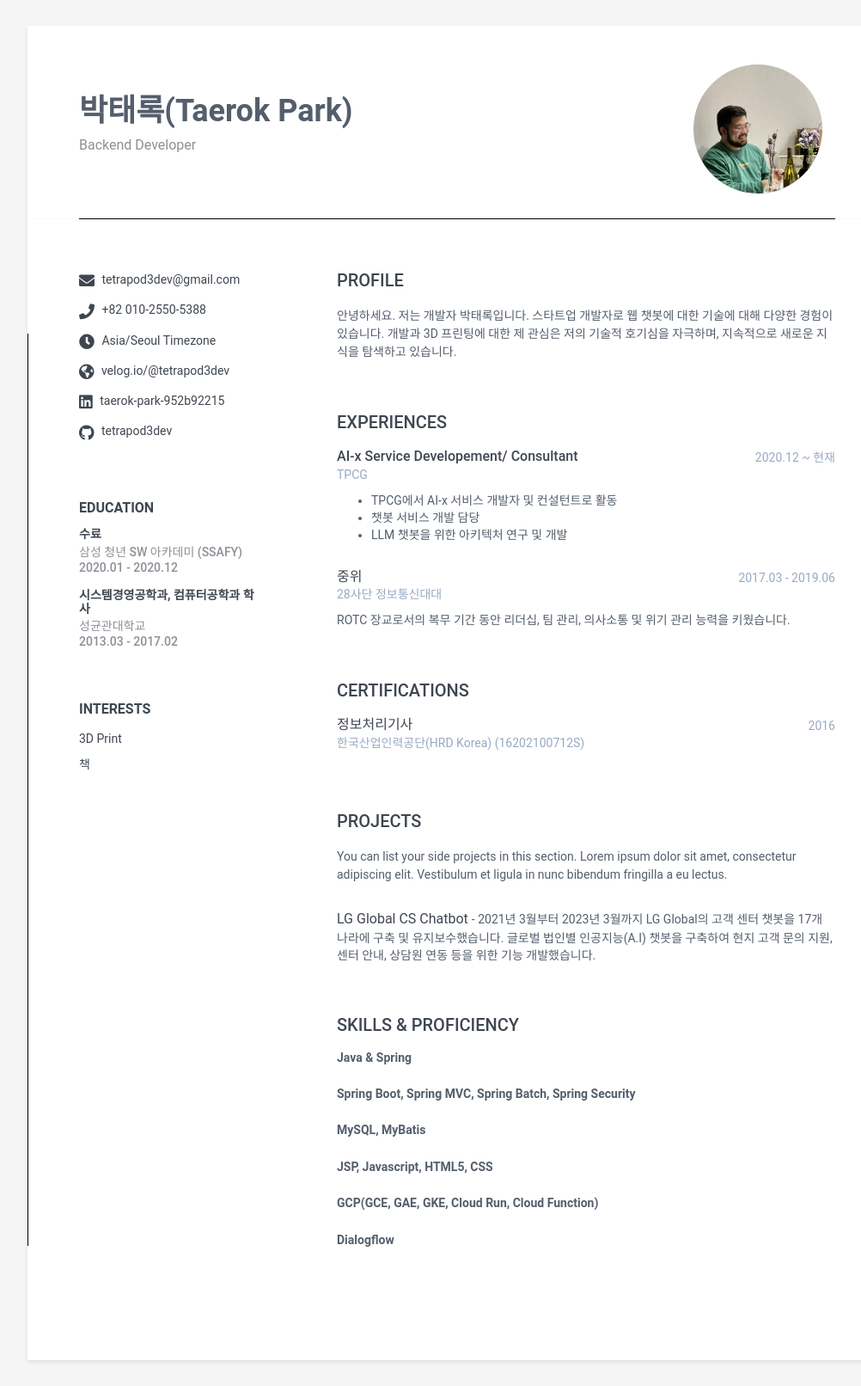
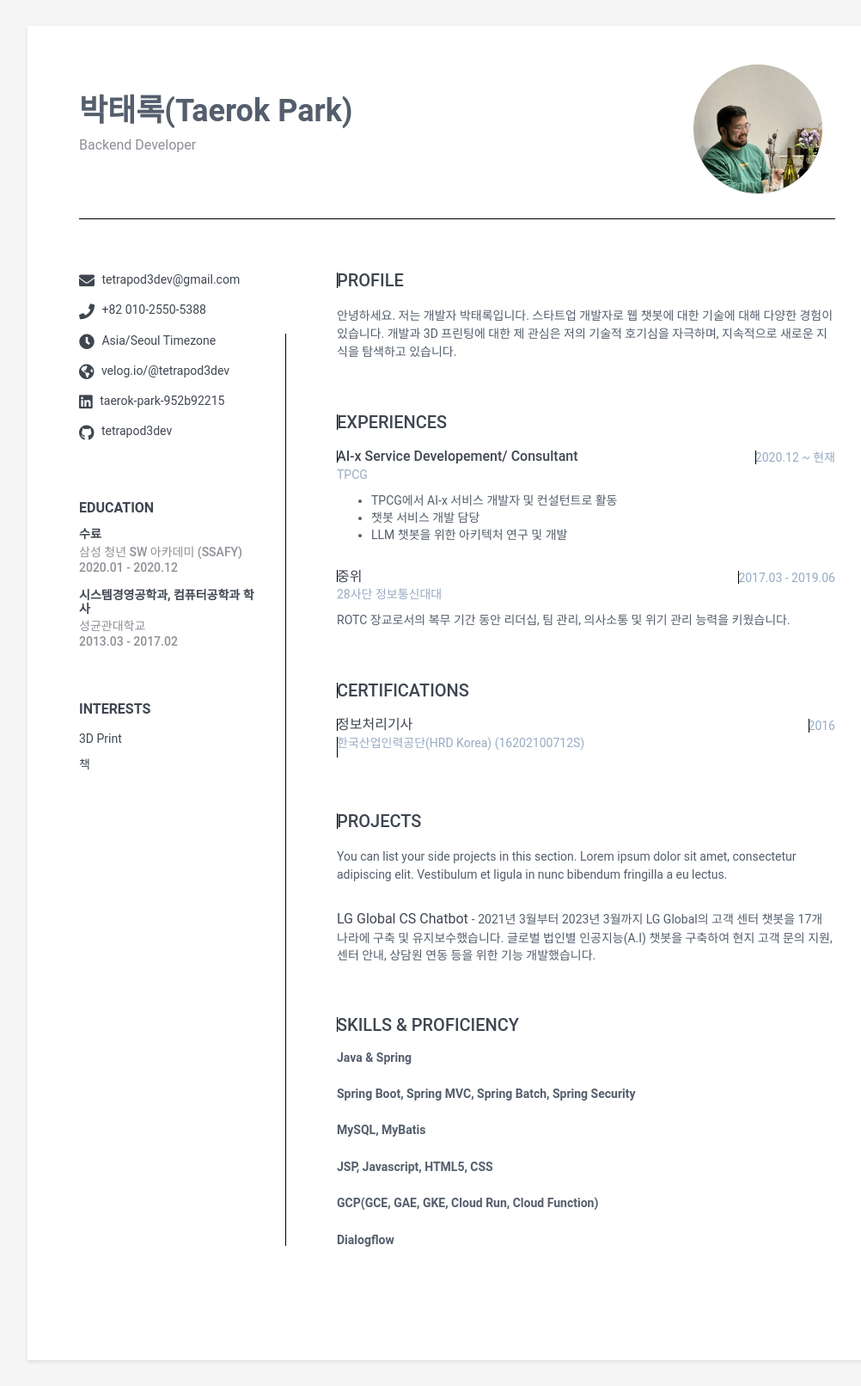
Before and after one commit to tetrapod3dev/tetrapod3dev.github.io, a Jekyll site: the page built from index.html, in a window 1280 px wide. Shown: the whole page at 86% size, without its empty margins (108-1110 px from the left). Built offline with Jekyll 4.4.1, drawn with Linux system fonts in a browser that asks for light colours.

Commit message:
fix: 세로선 수정

```diff
--- a/_sass/_base.scss
+++ b/_sass/_base.scss
@@ -59,7 +59,9 @@ p {
     background-color: black;
   }
 }
-.b-wrapper .main-wrapper::after {
+.b-wrapper .main-wrapper{
+  position: relative;
+  ::after {
     content: '';
     position: absolute;
     top: 10%;
@@ -67,6 +69,7 @@ p {
     height: 80%;
     width: 1px;
     background-color: black;
+  }
 }
 
 .sidebar-wrapper {
```
Lines whose indentation alone changed are shown as unchanged.
